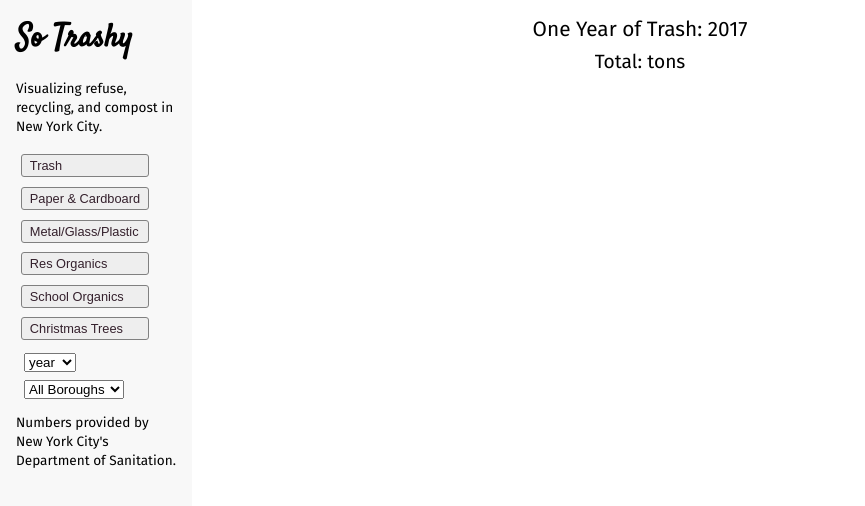
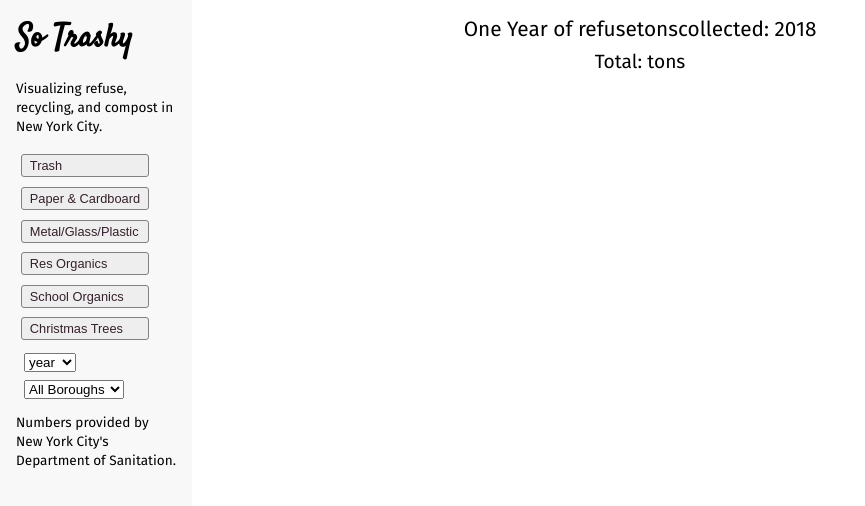
Before and after one commit to snphillips/So-Trashy-React, a React (Create React App) app: page / in a window 1280 px wide. Shown: the top 506 px of the page, without its empty margins (0-865 px from the left). Built offline with nearby package versions, Linux system fonts and the light colour scheme; a web font is replaced by a local one.

Commit message:
header updates

```diff
--- a/src/App.js
+++ b/src/App.js
@@ -5,6 +5,59 @@ import ChartHeader from './ChartHeader';
 import BarChart from './BarChart';
 
 export default class App extends Component {
+  constructor(props) {
+    super(props);
+
+    this.state = {
+      valueForColors: "borough",
+      refuseType: "refusetonscollected",
+      year: "2018",
+      borough: "All Boroughs",
+
+
+
+
+
+
+    }
+  //  ==================================
+  //  "this" binding
+  //  (to allow 'this' to work in callbacks)
+  //  ==================================
+
+
+
+
+
+  }
+
+
+
+
+
+
+
+
+
+
+
+
+
+
+
+
+
+
+
+
+
+
+
+
+
+  //  ==================================
+  //  And finally, the render
+  //  ==================================
   render() {
     return (
 
@@ -13,7 +66,7 @@ export default class App extends Component {
         <Sidebar />
         <BarChart />
         <Footer />
-        <ChartHeader />
+        <ChartHeader year={this.state.year} refuseType={this.state.refuseType} />
         <BarChart />
 
       </div>
--- a/src/ChartHeader.js
+++ b/src/ChartHeader.js
@@ -7,8 +7,8 @@ export default class ChartHeader extends Component {
 
       <div>
         <h2>
-          <span id="chart-description">One Year of Trash: </span>
-          <span id="chart-year"> 2017</span>
+          <span id="chart-description">One Year of {this.props.refuseType}: </span>
+          <span id="chart-year">{this.props.year}</span>
         </h2>
 
         <h3 class="weight-description">
```
